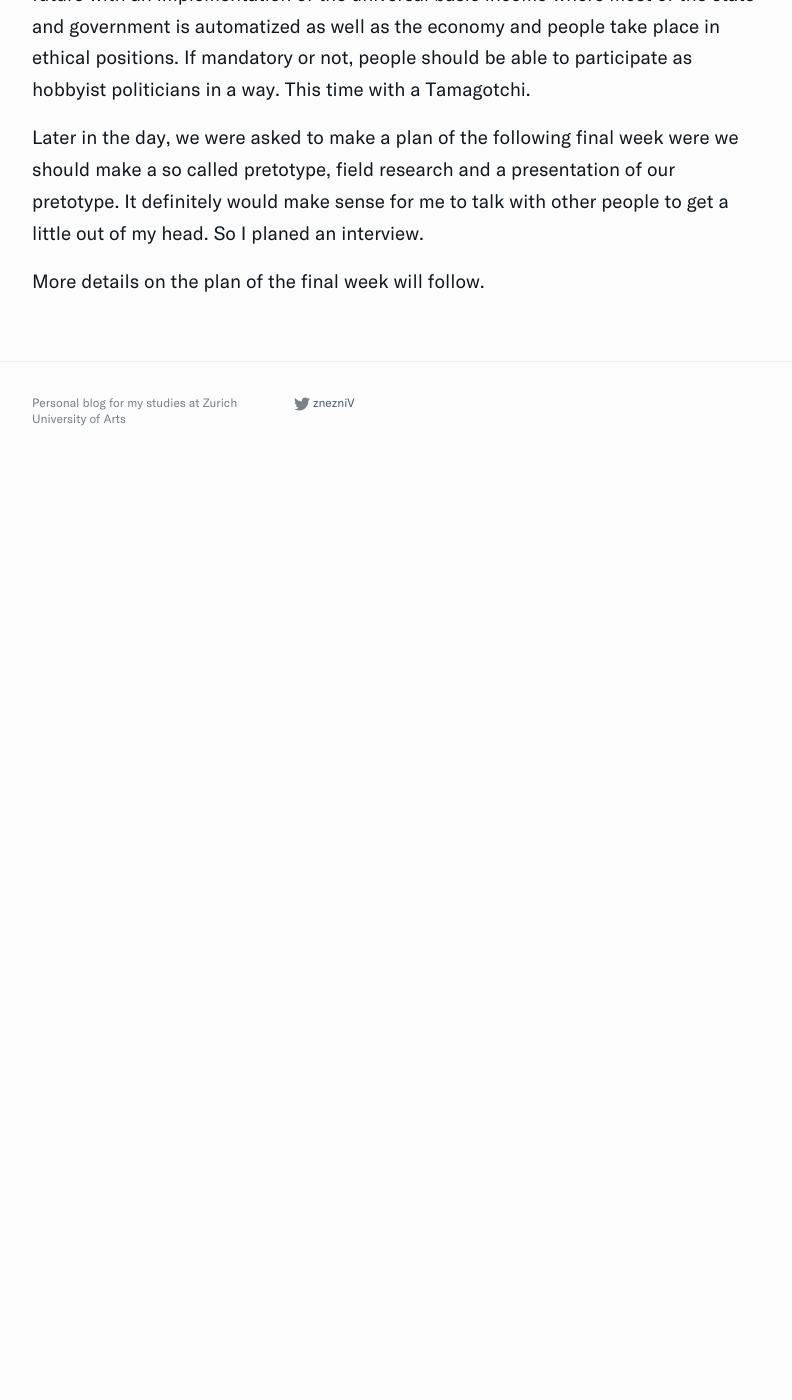
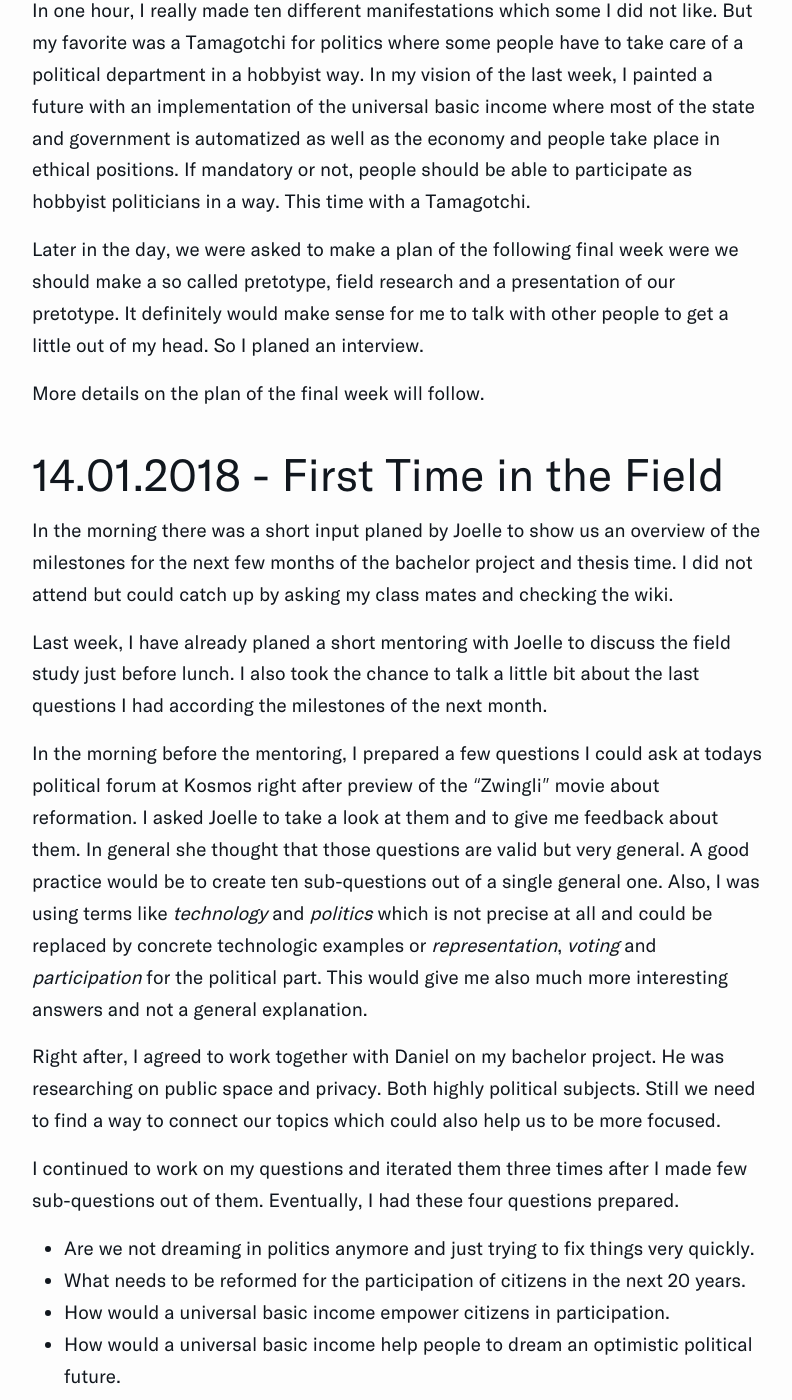
Before and after one commit to znezniV/znezniv.github.io, a Jekyll site: the page built from _posts/2019-01-07-Thesis-Seminar.md, in a window 1280 px wide and 1400 px high, scrolled down 7289 px. Shown: the whole window, without its empty margins (242-1034 px from the left). Built offline with Jekyll 4.4.1, drawn with Linux system fonts in a browser that asks for light colours; before the commit the page ends 7779 px from its top, so only the background shows below that; some of the changed text lies outside the part shown.

Commit message:
new post

```diff
--- a/_posts/2019-01-07-Thesis-Seminar.md
+++ b/_posts/2019-01-07-Thesis-Seminar.md
@@ -62,7 +62,7 @@ This made it much easier to look for related work where I spent some more time o
 
 But soon, I started with the second exercise; the design space. The idea was to add 50 own ideas of project. I continued with the current flow and just writing down trash but ended up with not much great stuff.
 
-## 10.01.2018
+## 10.01.2018 – Continue to Shaping the Topic
 This day we had time to continue to do some research and to work on the topic we want to focus on. I used the time to talk with my co-students to see their topic and to give and receive some feedback from then.
 
 Nevertheless, I had big problems continuing to work and I was kind of blocked. Everybody had a 15 minutes mentoring with Joëlle planed, and to analyze why I was blocked I tried to write it down.
@@ -76,7 +76,7 @@ Nevertheless, the mentoring was not completely useless. Every talk pushes you to
 
 To get some other thought, I baked a cake and made five kilos of hummus because the next day will be a special one for me.
 
-## 11.01.2018
+## 11.01.2018 – Manifestations and Planing the Next Week
 Doe my cake delivery, I was a little delayed in class but it also was a good excuse. In the class, Joëlle already began to explain the next and fourth exercise "10 ways of manifestation". Basically, in which form we are going to display our experience of the bachelor project. Again, this was more of a brainstorming thing in which I think I'm not good at and this doesn't help a lot either.
 
 In one hour, I really made ten different manifestations which some I did not like. But my favorite was a Tamagotchi for politics where some people have to take care of a political department in a hobbyist way. In my vision of the last week, I painted a future with an implementation of the universal basic income where most of the state and government is automatized as well as the economy and people take place in ethical positions. If mandatory or not, people should be able to participate as hobbyist politicians in a way. This time with a Tamagotchi.
@@ -85,3 +85,32 @@ Later in the day, we were asked to make a plan of the following final week were
 It definitely would make sense for me to talk with other people to get a little out of my head. So I planed an interview.
 
 More details on the plan of the final week will follow.
+
+## 14.01.2018 – First Time in the Field
+In the morning there was a short input planed by Joëlle to show us an overview of the milestones for the next few months of the bachelor project and thesis time.
+I did not attend but could catch up by asking my class mates and checking the wiki.
+
+Last week, I have already planed a short mentoring with Joëlle to discuss the field study just before lunch. I also took the chance to talk a little bit about the last questions I had according the milestones of the next month.
+
+In the morning before the mentoring, I prepared a few questions I could ask at todays political forum at Kosmos right after preview of the "Zwingli" movie about reformation. I asked Joëlle to take a look at them and to give me feedback about them. In general she thought that those questions are valid but very general. A good practice would be to create ten sub-questions out of a single general one. Also, I was using terms like _technology_ and _politics_ which is not precise at all and could be replaced by concrete technologic examples or _representation_, _voting_ and _participation_ for the political part. This would give me also much more interesting answers and not a general explanation.
+
+Right after, I agreed to work together with Daniel on my bachelor project. He was researching on public space and privacy. Both highly political subjects. Still we need to find a way to connect our topics which could also help us to be more focused.
+
+I continued to work on my questions and iterated them three times after I made few sub-questions out of them. Eventually, I had these four questions prepared:
+
+* Are we not dreaming in politics anymore and just trying to fix things very quickly?
+* What needs to be reformed for the participation of citizens in the next 20 years?
+* How would a universal basic income empower citizens in participation?
+* How would a universal basic income help people to dream an optimistic political future?
+
+I was aware that these questions would give me a general answer but it is good as a starter.
+
+Daniel and me arrived a Kosmos and drank a beer as a method to make brave enough to ask me my questions in front of all people in Kosmos after the panel discussion.
+
+I asked the question what is concretely needed to be done to increase citizen participation in politics which was highlighted as a big issue in the prior discussion. Jaqueline Fehr, the senior civil servant from the social democratic party answered me that it is an important step to include foreigners living in Switzerland to participate and that there are further processes needed in the future. Michael Köpfli of the green liberal party mentioned the political innovation lab his party established to have discussions and solutions out of the current ongoing discussion. In his opinion, it is important to start with political participations in school where kids should learn how politics work and how they can participate.
+
+After the short question round with mostly weird questions from the audience, people left very quickly and I could not get into a discussion with other people. Maybe it was because most people have seen the movie before and finally wanted to go home.
+
+In the discussion, it was often mentioned, that it is in particular hard today to make reforms as they called it. But in my opinion these reforms are more focused on fixing problems with existing solutions that were messed up in the last few years.
+
+![Kosmos]({{ site.url }}/assets/posts/thesis-seminar/thesis-kosmos.jpg)
```
Also changed, not shown: assets/posts/thesis-seminar/thesis-kosmos.jpg (added).
